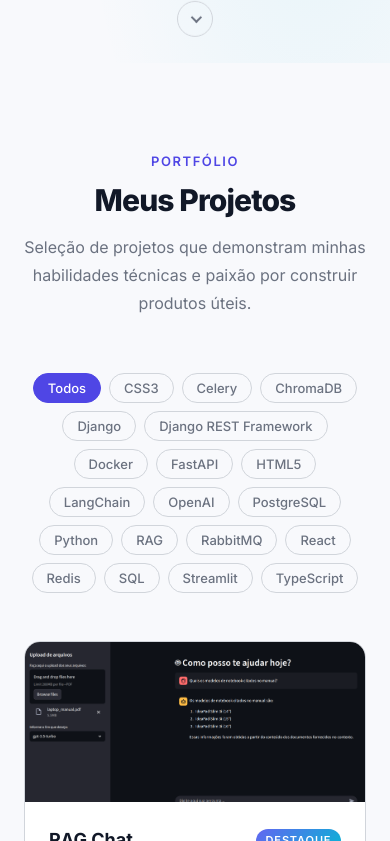
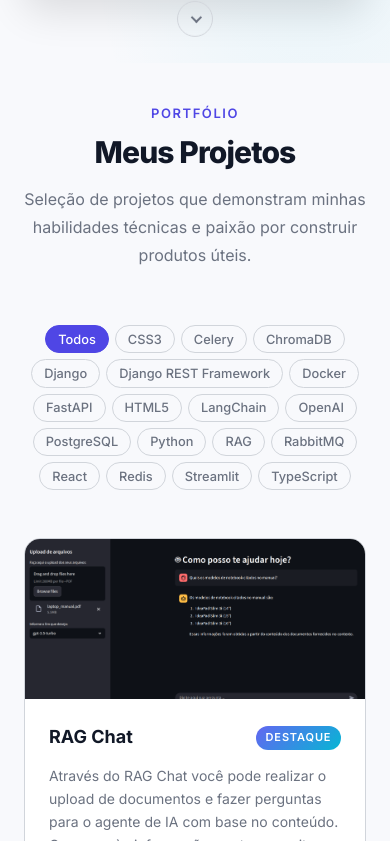
Before and after one commit to vitorgsantoss/new_portfolio, a React (Vite) app: page / in a window 390 px wide. Shown: the part 1159-2000 px from the top of the page. Built offline with nearby package versions, Linux system fonts and the light colour scheme.

Commit message:
STYLE: removing padding in mobile version

```diff
--- a/src/App.css
+++ b/src/App.css
@@ -2,6 +2,12 @@
   min-height: 100vh;
   display: flex;
   flex-direction: column;
+}
+
+@media (max-width: 768px) {
+  .contact-footer-wrapper {
+    min-height: unset;
+  }
 }
 
 .contact-footer-wrapper .contact {
@@ -22,6 +28,20 @@
   display: flex;
   flex-direction: column;
   justify-content: center;
+}
+
+@media (max-width: 768px) {
+  .section {
+    min-height: unset;
+  }
+
+  .section__header {
+    margin-bottom: 2rem;
+  }
+
+  .section__container {
+    padding: 0 1rem;
+  }
 }
 
 .section--alt {
--- a/src/components/layout/Header.css
+++ b/src/components/layout/Header.css
@@ -179,7 +179,7 @@
       opacity var(--transition-base),
       visibility var(--transition-base),
       transform var(--transition-base);
-    z-index: -1;
+    z-index: 99;
   }
 
   .header__nav--open {
--- a/src/components/sections/Career.css
+++ b/src/components/sections/Career.css
@@ -192,13 +192,14 @@
 /* Responsive: single column */
 @media (max-width: 768px) {
   .timeline::before {
-    left: 0.75rem;
+    left: 0.625rem;
   }
 
   .timeline__item {
-    grid-template-columns: 1.5rem 1fr;
+    grid-template-columns: 1.25rem 1fr;
     grid-template-rows: auto;
-    gap: 0 1rem;
+    gap: 0 0.875rem;
+    padding-bottom: 2rem;
   }
 
   .timeline__item--left .timeline__card,
@@ -216,6 +217,14 @@
   .timeline__meta {
     align-items: flex-start;
   }
+
+  .timeline__card {
+    padding: 1.25rem;
+  }
+
+  .timeline__responsibilities {
+    display: none;
+  }
 }
 
 @media (max-width: 480px) {
--- a/src/components/sections/Hero.css
+++ b/src/components/sections/Hero.css
@@ -267,7 +267,7 @@
   }
 
   .hero__visual {
-    order: -1;
+    order: 1;
   }
 
   .hero__code-body {
--- a/src/components/sections/Projects.css
+++ b/src/components/sections/Projects.css
@@ -182,4 +182,13 @@
   .projects__grid {
     grid-template-columns: 1fr;
   }
+
+  .projects__filters {
+    gap: 0.375rem;
+  }
+
+  .projects__filter-btn {
+    font-size: 0.8rem;
+    padding: 0.35rem 0.75rem;
+  }
 }
--- a/src/components/sections/Services.css
+++ b/src/components/sections/Services.css
@@ -50,5 +50,10 @@
 @media (max-width: 600px) {
   .services__grid {
     grid-template-columns: 1fr;
+    gap: 1rem;
+  }
+
+  .service-card {
+    padding: 1.25rem;
   }
 }
--- a/src/components/sections/Skills.css
+++ b/src/components/sections/Skills.css
@@ -77,3 +77,9 @@
     grid-template-columns: 1fr;
   }
 }
+
+@media (max-width: 480px) {
+  .skill-category {
+    padding: 1.25rem;
+  }
+}
--- a/src/data/career.ts
+++ b/src/data/career.ts
@@ -20,7 +20,7 @@ export const experiences: Experience[] = [
   {
     id: '2',
     company: 'Ford Motor Company - IEL',
-    role: 'Desenvolvedor Fullstack - Bolsista Pesquisador',
+    role: 'Desenvolvedor Fullstack',
     period: { start: 'Mai / 2025', end: 'Nov / 2025' },
     description:
       'Desenvolvimento de aplicações web completas com Django e PostgreSQL, explorando todas as camadas do desenvolvimento: backend, banco de dados, autenticação e frontend.',
--- a/src/data/projects.ts
+++ b/src/data/projects.ts
@@ -6,7 +6,7 @@ export const projects: Project[] = [
     title: 'RAG Chat',
     description:
       'Através do RAG Chat você pode realizar o upload de documentos e fazer perguntas para o agente de IA com base no conteúdo. O acesso às informações se torna muito mais prático — deixa a inteligência artificial fazer o trabalho duro por você.',
-    technologies: ['Python', 'LangChain', 'OpenAI', 'RAG', 'ChromaDB', 'FastAPI'],
+    technologies: ['Python', 'LangChain', 'OpenAI', 'RAG', 'ChromaDB', 'Streamlit'],
     gradientFrom: '#6366f1',
     gradientTo: '#4f46e5',
     imageUrl: '/img/rag_chat.png',
@@ -18,7 +18,7 @@ export const projects: Project[] = [
     title: 'Agente de Estoque',
     description:
       'Agente de IA que permite acessar registros do banco de dados através de linguagem natural. Criado com LangChain e ferramentas SQL, Streamlit para a interface e a API da OpenAI para processar as requisições.',
-    technologies: ['Python', 'LangChain', 'Streamlit', 'OpenAI', 'SQL', 'PostgreSQL'],
+    technologies: ['Python', 'LangChain', 'Streamlit', 'OpenAI'],
     gradientFrom: '#f59e0b',
     gradientTo: '#d97706',
     imageUrl: '/img/stock_agent.png',
--- a/src/index.css
+++ b/src/index.css
@@ -30,6 +30,18 @@
   /* Transitions */
   --transition-fast: 150ms ease;
   --transition-base: 250ms ease;
+}
+
+@media (max-width: 768px) {
+  :root {
+    --section-padding: 3.5rem;
+  }
+}
+
+@media (max-width: 480px) {
+  :root {
+    --section-padding: 2.5rem;
+  }
 }
 
 /* ─── Light Mode Tokens ─────────────────────────────────── */
```
